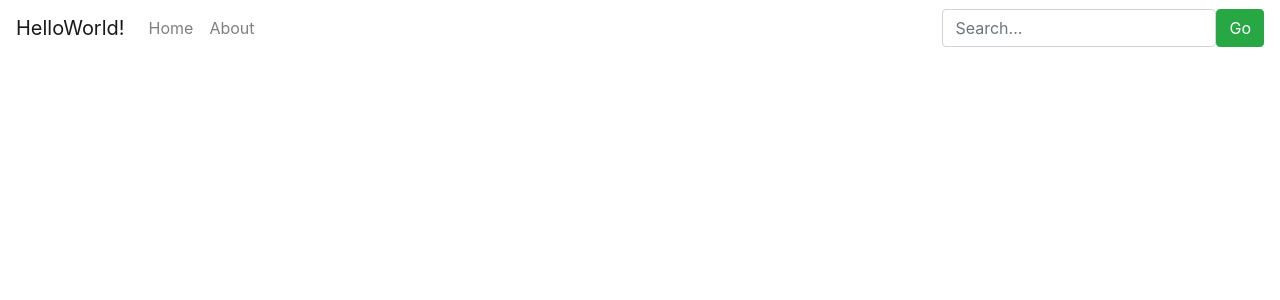
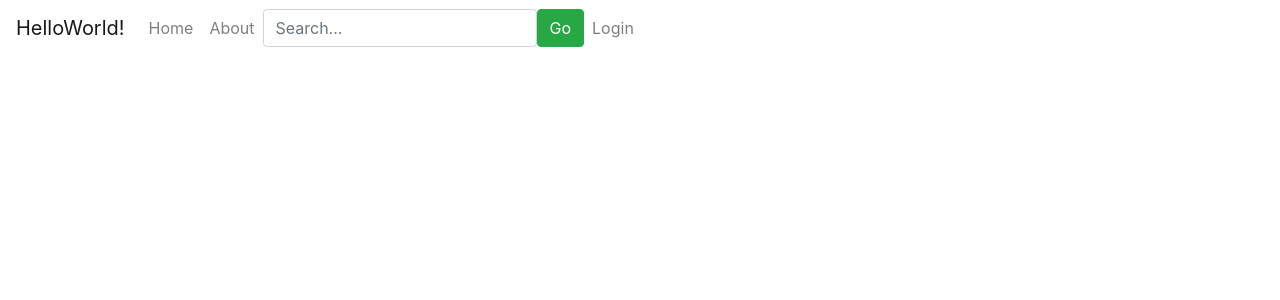
Before and after one commit to richardmedina/reactjs-inc, a React (Create React App) app: page / in a window 1280 px wide. Shown: the top 300 px of the page. Built offline with nearby package versions, Linux system fonts and the light colour scheme.

Commit message:
Added Login Button to header component

```diff
--- a/src/components/layout-header/layout-header.component.jsx
+++ b/src/components/layout-header/layout-header.component.jsx
@@ -13,7 +13,7 @@
   <Navbar>
     <Navbar.Brand href='#'>HelloWorld!</Navbar.Brand>
 
-    <Nav className='mr-auto'>
+    <Nav>
       <Nav.Link as={Link} to='/home'>Home</Nav.Link>
       <Nav.Link as={Link} to='/about'>About</Nav.Link>
     </Nav>
@@ -25,6 +25,10 @@
       </Form.Group>
     </Form>
 
+    <Nav>
+      <Nav.Link as={Link} to='/login'>Login</Nav.Link>
+    </Nav>
+
   </Navbar>
 
 export default LayoutHeader
```
